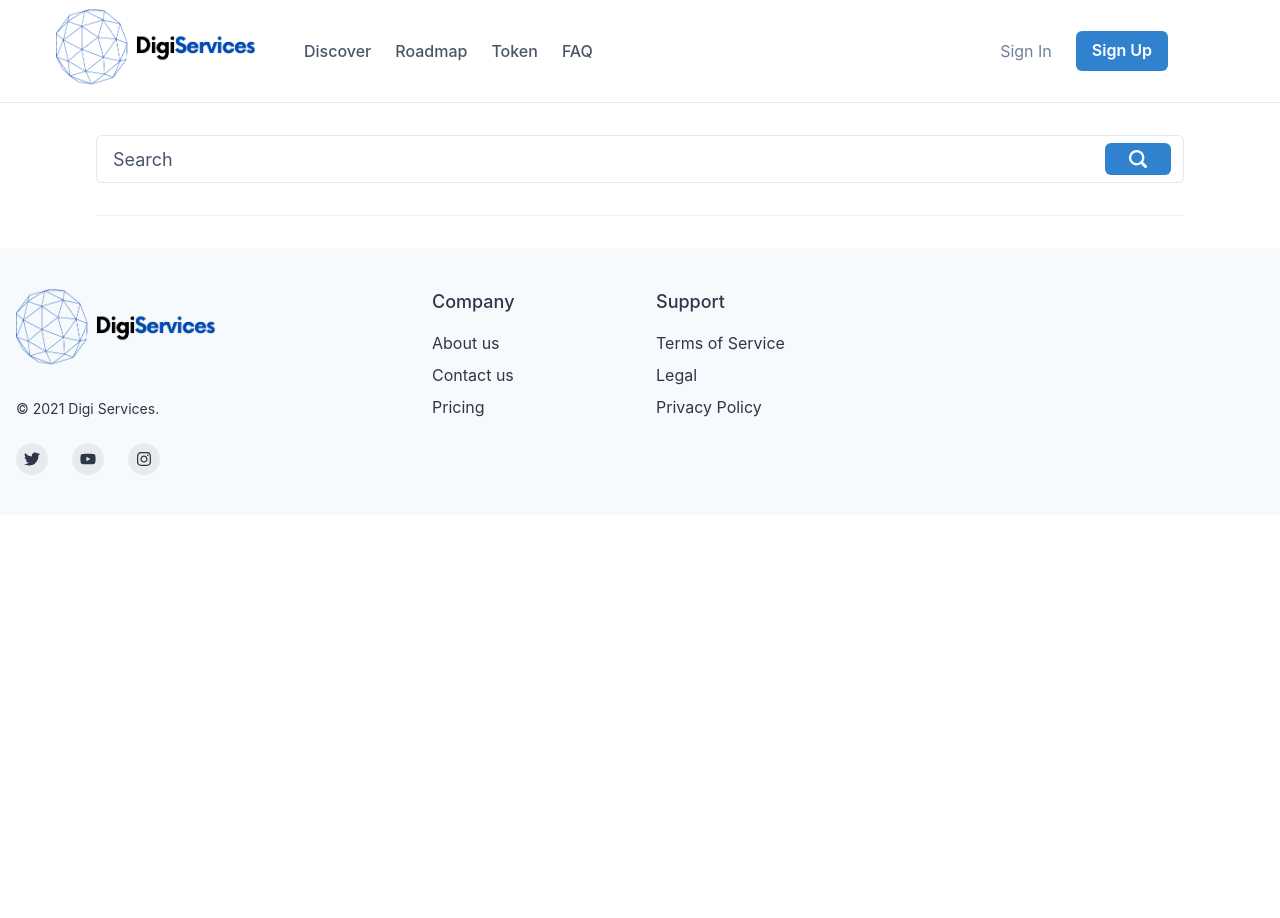
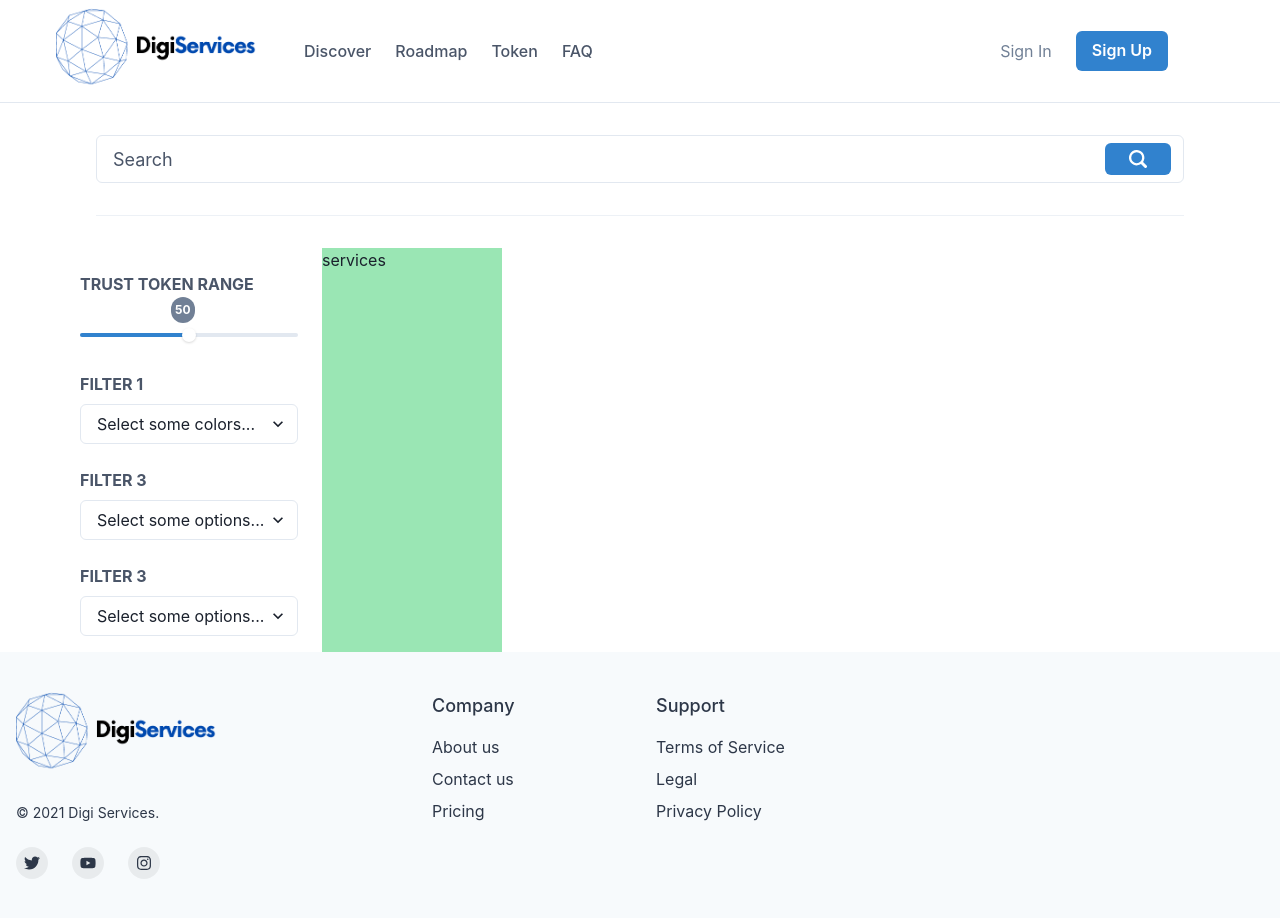
Before and after one commit to athena-labz/athena-frontend, a Next.js app: page /discover in a window 1280 px wide. Before the commit the page ends 800 px from the top, so only its background shows below. Built offline with nearby package versions, Linux system fonts and the light colour scheme.

Commit message:
started services page
add services filters section

```diff
--- a/pages/discover.tsx
+++ b/pages/discover.tsx
@@ -1,10 +1,25 @@
 import type { GetStaticProps, NextPage } from 'next'
+import {useState, useCallback} from 'react';
 import Head from 'next/head'
 import styles from '../styles/Home.module.css'
 import ServiceCard from '../components/ServiceCard'
 import { services } from './api/services'
 import SearchSection from '../components/SearchSection'
-import { Box, Flex, Grid, GridItem,Text } from '@chakra-ui/react'
+import {
+  Box,
+  Text,
+  WrapItem,
+  Wrap,
+  Container,
+  Select ,
+  FormControl,
+  FormLabel,
+  Slider,
+  SliderTrack,
+  SliderFilledTrack,
+  SliderThumb,
+  Badge
+ } from '@chakra-ui/react'
 
 
 type Service= {
@@ -26,6 +41,22 @@ type Discoverprops ={
 
 
 const Discover = ({services}:Discoverprops) => {
+  const [value, setValue] = useState(50);
+
+  // Create state
+  const [state,setState] = useState({
+    xoffset: 91,
+    yoffset: 25,
+  })
+
+  const onChange = (new_value) => {
+    const new_coordenada = state.xoffset-(value-new_value)*2
+      setState({ xoffset:new_coordenada});
+
+
+    setValue(new_value)
+  }
+
 
   return (
     <div className={styles.container}>
@@ -37,6 +68,138 @@ const Discover = ({services}:Discoverprops) => {
       <section >
 
         <SearchSection/>
+
+        <Wrap w="100%">
+          <WrapItem p={2} display="flex" flexDirection='row'>
+
+              <Box w="100%" h="10" h="100%" >
+
+                <Box w="100%" p={2} marginTop={'0.5rem'}>
+
+                   <FormControl >
+                      <FormLabel
+                            color="gray.600"
+                            fontWeight='bold'
+                            style={{textTransform:'uppercase'}}>
+                        trust token range
+                      </FormLabel>
+
+                      <Badge
+                            variant="solid"
+                            p={1}
+                            borderRadius={"0.8rem"}
+                            style={{
+                                    position: "absolute",
+                                    left: `${state.xoffset}px`,
+                                     top: `${state.yoffset}px`
+                            }}
+
+                        >
+                          {value}
+                        </Badge>
+                      <Slider
+                          aria-label="slider-ex-2"
+                          colorScheme="blue"
+                          defaultValue={50}
+                          marginTop={6}
+                          value={value}
+                          onChange={onChange}
+                      >
+
+
+                          <SliderTrack >
+                            <SliderFilledTrack />
+                          </SliderTrack>
+
+                          <SliderThumb  />
+
+                      </Slider>
+
+
+
+
+                    </FormControl>
+
+                 </Box>
+
+
+                 <Box w="100%" p={2} marginTop={'0.5rem'}>
+
+                   <FormControl >
+                      <FormLabel color="gray.600" fontWeight='bold' style={{textTransform:'uppercase'}}>
+                        Filter 1
+                      </FormLabel>
+
+                      <Select
+                        name="options"
+                        placeholder="Select some colors..."
+                        size="md"
+                      >
+                        <option value="option1" >option 1</option>
+                        <option value="option2">option 2</option>
+                        <option value="option3">Option 3</option>
+                      </Select>
+                    </FormControl>
+
+                 </Box>
+
+                 <Box w="100%" p={2} marginTop={'0.5rem'}>
+
+                   <FormControl >
+                      <FormLabel color="gray.600" fontWeight='bold' style={{textTransform:'uppercase'}}>
+                        Filter 3
+                      </FormLabel>
+                      <Select
+                        isMulti
+                        name="colors"
+                        placeholder="Select some options..."
+                        size="md"
+                      >
+                        <option value="option1">option 1</option>
+                        <option value="option2">option 2</option>
+                        <option value="option3">Option 3</option>
+                      </Select>
+                    </FormControl>
+
+                 </Box>
+
+                <Box w="100%" p={2} marginTop={'0.5rem'}>
+
+                   <FormControl >
+                      <FormLabel color="gray.600" fontWeight='bold' style={{textTransform:'uppercase'}}>
+                        Filter 3
+                      </FormLabel>
+                      <Select
+                        isMulti
+                        name="options"
+                        placeholder="Select some options..."
+                        size="md"
+                      >
+                        <option value="option1">option 1</option>
+                        <option value="option2">option 2</option>
+                        <option value="option3">Option 3</option>
+                      </Select>
+                    </FormControl>
+
+                 </Box>
+
+
+
+
+              </Box>
+
+          </WrapItem>
+
+
+          <WrapItem  bg="green.200">
+            <Text w="180px" h="80px" >
+              services
+            </Text>
+          </WrapItem>
+
+        </Wrap>
+
+
 
 
        </section >
```
